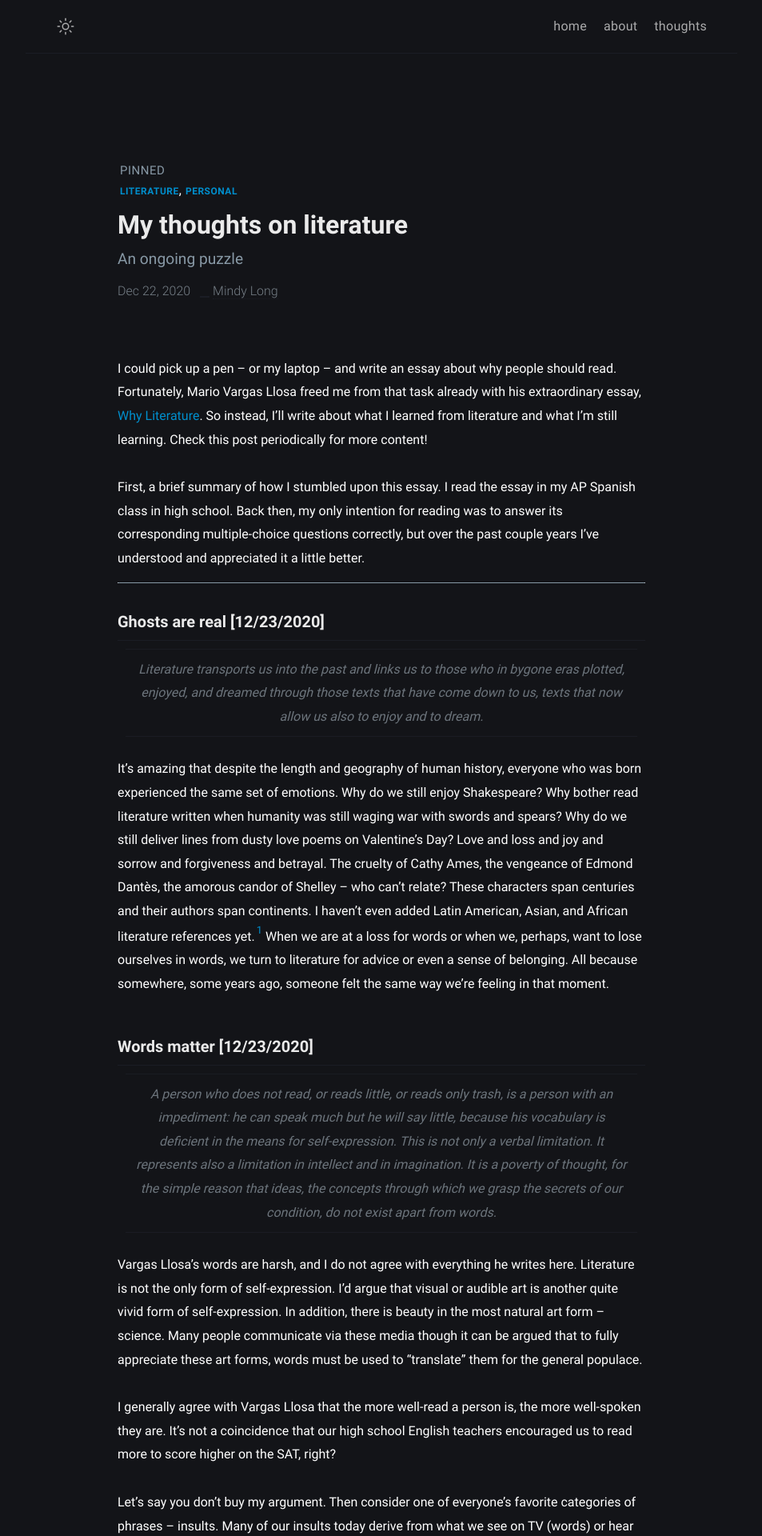
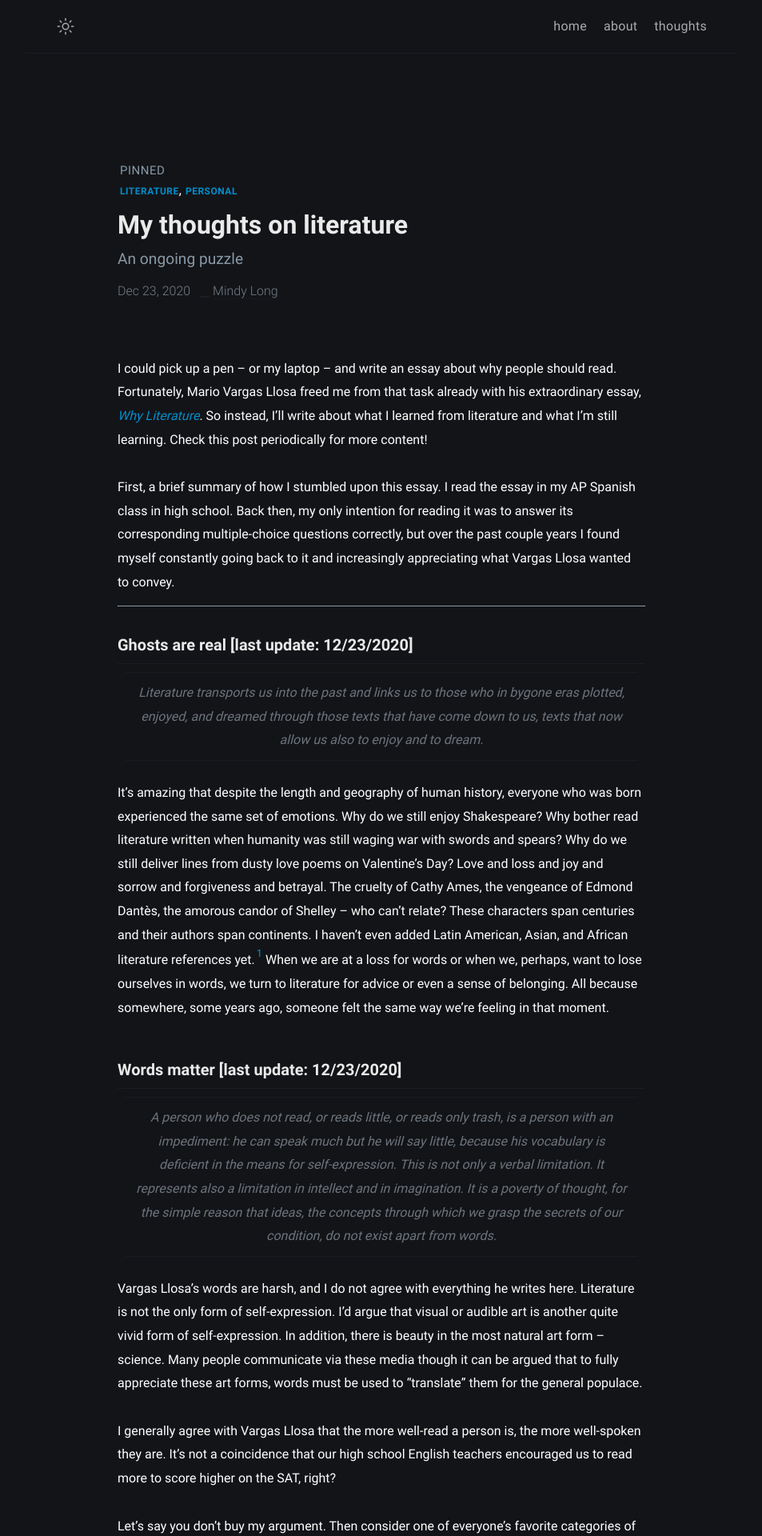
Before and after one commit to mlong93/personal-website, a Jekyll site: the page built from _posts/my-thoughts-on-literature/2020-12-23-my-thoughts-on-literature.md, in a window 1280 px wide. Shown: the top 1920 px of the page at 80% size, without its empty margins (163-1116 px from the left). Built offline with Jekyll 4.4.1, drawn with Linux system fonts in a browser that asks for light colours; some of the changed text lies outside the part shown.

Commit message:
new post

```diff
--- a/_posts/my-comments-why-literature/2020-12-23-my-thoughts-why-literature.md
+++ b/_posts/my-thoughts-on-literature/2020-12-23-my-thoughts-on-literature.md
@@ -1,23 +1,24 @@
 ---
-title: "My thoughts on literature"
-date: 2020-12-22 10:00:00 -07:00
+title: My thoughts on literature
+date: 2020-12-23 10:00:00 -07:00
 tags: [literature, personal]
 description: An ongoing puzzle
 pinned: true
 ---
-I could pick up a pen – or my laptop – and write an essay about why people should read. Fortunately, Mario Vargas Llosa freed me from that task already with his extraordinary essay, <a href="https://newrepublic.com/article/78238/mario-vargas-llosa-literature">Why Literature</a>. So instead, I’ll write about what I learned from literature and what I’m still learning. Check this post periodically for more content!
+I could pick up a pen – or my laptop – and write an essay about why people should read. Fortunately, Mario Vargas Llosa freed me from that task already with his extraordinary essay, <em><a href="https://newrepublic.com/article/78238/mario-vargas-llosa-literature">Why Literature</a></em>. So instead, I’ll write about what I learned from literature and what I’m still learning. Check this post periodically for more content!
 
-First, a brief summary of how I stumbled upon this essay. I read the essay in my AP Spanish class in high school. Back then, my only intention for reading was to answer its corresponding multiple-choice questions correctly, but over the past couple years I’ve understood and appreciated it a little better.
+First, a brief summary of how I stumbled upon this essay. I read the essay in my AP Spanish class in high school. Back then, my only intention for reading it was to answer its corresponding multiple-choice questions correctly, but over the past couple years I found myself constantly going back to it and increasingly appreciating what Vargas Llosa wanted to convey.
 
 <hr>
 
-### Ghosts are real [12/23/2020]
+### Ghosts are real [last update: 12/23/2020]
 
 >Literature transports us into the past and links us to those who in bygone eras plotted, enjoyed, and dreamed through those texts that have come down to us, texts that now allow us also to enjoy and to dream.
 
 It’s amazing that despite the length and geography of human history, everyone who was born experienced the same set of emotions. Why do we still enjoy Shakespeare? Why bother read literature written when humanity was still waging war with swords and spears? Why do we still deliver lines from dusty love poems on Valentine’s Day? Love and loss and joy and sorrow and forgiveness and betrayal. The cruelty of Cathy Ames, the vengeance of Edmond Dantès, the amorous candor of Shelley – who can’t relate?  These characters span centuries and their authors span continents. I haven’t even added Latin American, Asian, and African literature references yet.[^1] When we are at a loss for words or when we, perhaps, want to lose ourselves in words, we turn to literature for advice or even a sense of belonging. All because somewhere, some years ago, someone felt the same way we’re feeling in that moment.
 
-### Words matter [12/23/2020]
+### Words matter [last update: 12/23/2020]
+
 >A person who does not read, or reads little, or reads only trash, is a person with an impediment: he can speak much but he will say little, because his vocabulary is deficient in the means for self-expression.
 >This is not only a verbal limitation. It represents also a limitation in intellect and in imagination. It is a poverty of thought, for the simple reason that ideas, the concepts through which we grasp the secrets of our condition, do not exist apart from words.
 
@@ -32,23 +33,25 @@
 * <a href="https://www.poetryfoundation.org/poems/44688/to-his-coy-mistress">“Had we but world enough and time”</a> (Marvell)
 
 
-In addition, the Spanish language would not have evolved to its present-day form as well without its romantic poets. To us it’s hard to imagine, but a couple centuries ago love confessions were quite straightforward and dull. Then in the 1520s, Garcilaso de la Vega penned <a href="http://azulejo.atspace.com/garcilaso.html">some of the most famous verses</a> in the Spanish language: “While your face is colored as roses and lilies [and] your hair is as mined from a vein of gold…”. Only from then on did people realize they could use metaphors to express their love. Suddenly, love exploded into flowers and colors and precious metals. Arguably the last great Spanish love poet, Pablo Neruda, expanded the definition of flirting, most notably with his <em>Twenty Love Poems and a Song of Despair</em>. “Leaning into the afternoons I cast my sad nets into your oceanic eyes”, <a href="https://www.poesi.as/pn24007uk.htm">he wrote</a>. I don't think just anyone could come up with such a metaphor.
+In addition, the Spanish language would not have evolved to its present-day form as well without its romantic poets. To us it’s hard to imagine, but a couple centuries ago love confessions were quite straightforward and brute. Then in the 1520s, Garcilaso de la Vega penned <a href="http://azulejo.atspace.com/garcilaso.html">some of the most famous verses</a> in the Spanish language: “While your face is colored like roses and lilies [and] your hair is as mined from a vein of gold…”. Only from then on did people realize they could use metaphors to express their love. Suddenly, love exploded into flowers and colors and precious metals and poetry. Arguably the last great Spanish love poet, Pablo Neruda, expanded the definition of flirting, most notably with his <em>Twenty Love Poems and a Song of Despair</em>. “Leaning into the afternoons I cast my sad nets into your oceanic eyes”, he wrote in his <em><a href="https://www.poesi.as/pn24007uk.htm">Poem VII</a></em>. I don't think just anyone could come up with such a metaphor.
 
-### Endless lifetimes? [12/23/2020]
+### Endless lifetimes? [last update: 12/23/2020]
+
 >When we close the book and abandon literary fiction, we return to actual existence and compare it to the splendid land that we have just left. What a disappointment awaits us! Yet a tremendous realization also awaits us, namely, that the fantasized life of the novel is better—more beautiful and more diverse, more comprehensible and more perfect—than the life that we live while awake, a life conditioned by the limits and the tedium of our condition. In this way, good literature, genuine literature, is always subversive, unsubmissive, rebellious: a challenge to what exists.
 
 This section is more self-explanatory and more relatable than the previous. We all remember flying with Harry Potter during his first Quidditch match or battling dragons with Bilbo Baggins. The exhilaration, the excitement, and finally the disappointment when the wild chase is over and we close the book catch up to us. Those feelings are universal and will continue to persist as time goes on.
 
-### Literature as (un)lawful dissent [12/23/2020]
+### Literature as (un)lawful dissent [last update: 12/23/2020]
+
 >And there is no better means of fomenting dissatisfaction with existence than the reading of good literature; no better means of forming critical and independent citizens who will not be manipulated by those who govern them, and who are endowed with a permanent spiritual mobility and a vibrant imagination.
 
-These lines I didn’t understand until I took Spanish Literature. The picaresque novel <a href="https://en.wikipedia.org/wiki/Lazarillo_de_Tormes">Lazarillo de Tormes</a> illustrated the vices of fifteenth century Spain through the eyes of an orphaned boy. In a devoutly religious society, the Catholic Church was never questioned. As a result, corrupt priests who hoarded from the poor and con men who sold fake religious indulgences to the poor were rampant across the country. The scenes in the novel were so subversive and true that the author had to publish the novel anonymously and in two parts, each in a different city, to avoid authorities. It’s crazy how far the authorities will go to prevent dissent. It’s even crazier that this still happens today, even in the US.[^2]
+These lines I didn’t understand until I took Spanish Literature. The picaresque novel <a href="https://en.wikipedia.org/wiki/Lazarillo_de_Tormes">Lazarillo de Tormes</a> illustrated the vices of fifteenth century Spain through the eyes of an orphaned boy. In a devoutly religious society, the Catholic Church was never questioned. As a result, corrupt priests who hoarded from the poor and con men who sold fake religious indulgences to the poor were rampant across the country. The scenes in the novel were so subversive that the author had to publish the novel anonymously and in two parts, each in a different city, to avoid authorities. It’s crazy how far the authorities will go to prevent dissent. It’s even crazier that this still happens today, even in the US.[^2]
 
 I won’t delve into political commentary, but I will say that after taking a literature class, I learned how to critically think, which to me now means being skeptical about every piece of news I hear. Therefore, I agree with Vargas Llosa that through literature we can see the irony of our lives. Books are a mirror in which we can see our own reflections. Only after we read do we have the courage to ask ourselves if what we’re living is real or not – if what we’re given is actually the truth. After all, we don’t want to share the fate of Lazarillo.
 
 
 <hr>
 
-[^1]: In China, red beans are a symbol of love and fidelity. According to legend, during the Qin dynasty (c. 250 BCE) a husband left his wife to fight in the army. Everyday his wife cried and eventually on the spot where she was buried, a red bean tree grew. During the Tang dynasty, poet Wang Wei (701-761 CE) wrote a famous poem called "Red Bean" in the voice of a woman asking her lover to pick red beans to remember her. In the novel <em>Dream of the Red Chamber</em> (1791), written and set in the Qing dynasty, Lin Daiyu cries out her "Red Bean Lament" when Jia Baoyu has to reject her company. Finally, one of Faye Wong's most popular songs is titled "Red Bean" (1998). We can trace the symbolism of a red bean to more than 2000 years ago!
+[^1]: In China, red beans are a symbol of love and fidelity. According to legend, during the Qin dynasty (c. 250 BCE) a husband left his wife to fight in the army. Everyday his wife cried and eventually on the spot where she was buried, a red bean tree grew. During the Tang dynasty, poet Wang Wei (701-761 CE) wrote a famous poem called <em><a href="https://100tangpoems.wordpress.com/2018/05/17/yearning-wang-wei/">Red Bean</a></em> in the voice of a woman asking her lover to pick red beans to remember her. In the novel <em>Dream of the Red Chamber</em> (1791), written and set in the Qing dynasty, Lin Daiyu cries out her "Red Bean Lament" when Jia Baoyu has to reject her company. Finally, one of Faye Wong's most popular songs is titled <em><a href="https://www.youtube.com/watch?v=q_71ctU9MzI">Red Bean</a></em> (1998). We can trace the symbolism of a red bean to more than 2000 years ago!
 
 [^2]: During my junior year in high school, I read <em>The Adventures of Huckleberry Finn</em>, which was censored in the US for some decades and is still censored in some parts of the country. If you look up "censored books US", you'll find books such as <em>To Kill a Mockingbird</em>, <em>The Catcher in the Rye</em>, and <em>I Know Why the Caged Bird Sings</em> among many more are censored or have been censored in the US. The recent rise in cancel culture certainly isn't making censorship any better.
--- a/_sass/klise/_layout.scss
+++ b/_sass/klise/_layout.scss
@@ -252,6 +252,7 @@
     font-size: $base-font-size;
     font-weight: normal;
     letter-spacing: 0.1px;
+    width: 500px;
 
     a {
       color: $text-base-color;
```
Also changed, not shown: _posts/myth-of-the-minority-applicant/2020-09-01-myth-of-the-minority-applicant.md (+1 -1 lines).
